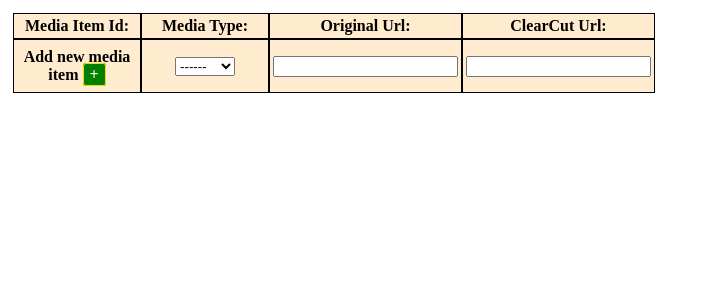
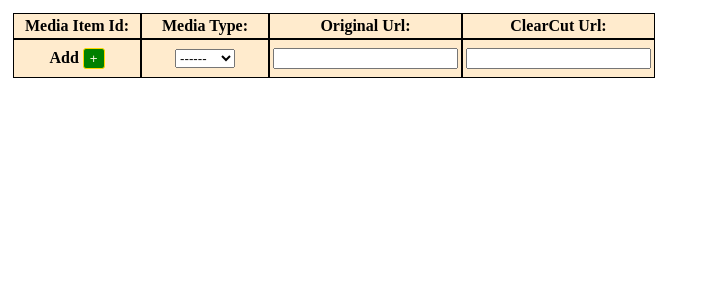
Before and after one commit to chrispdharman/clear-cut-site, a Django app: page /admin/manage/ in a window 1280 px wide. Shown: the top 300 px of the page, without its empty margins (0-705 px from the left). Run offline with Django 3.2, Linux system fonts and the light colour scheme; data that the repository does not hold is empty.

Commit message:
Changing elements to direct hit the POST from manage view

```diff
--- a/app/media_management/static/dashboard/index.css
+++ b/app/media_management/static/dashboard/index.css
@@ -28,7 +28,7 @@ tr.special {
     display: inline;
 }
 
-.add-media-item a {
+.add-media-item input {
     border: 1px solid gold;
     border-radius: 3px;
     background-color: green;
--- a/app/media_management/templates/dashboard/index.html
+++ b/app/media_management/templates/dashboard/index.html
@@ -24,10 +24,12 @@
             </tr>
         {% endfor %}
             <tr class="special">
+            <form action="{% url 'list_create_media' %}" method="post">
+                {% csrf_token %}
                 <th>
                     <div class="add-media-item">
-                        <p>Add new media item</p>
-                        <a href="{% url 'list_create_media' %}"><span>&#43;</span></a>
+                        <p>Add</p>
+                        <input type="submit" value="&#43;">
                     </div>
                 </th>
                 <th>
@@ -43,6 +45,7 @@
                 <th>
                     <input type="text" id="clearcut-url" />
                 </th>
+            </form>
             </tr>
         </table>
     </div>
```
